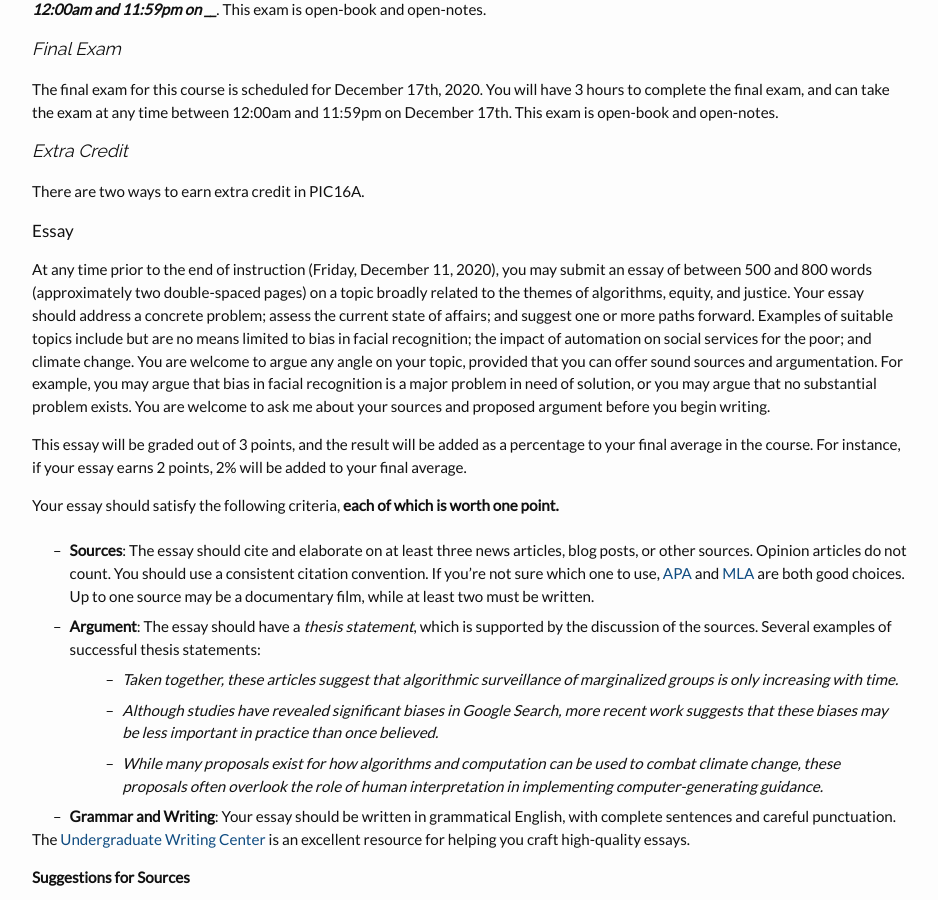
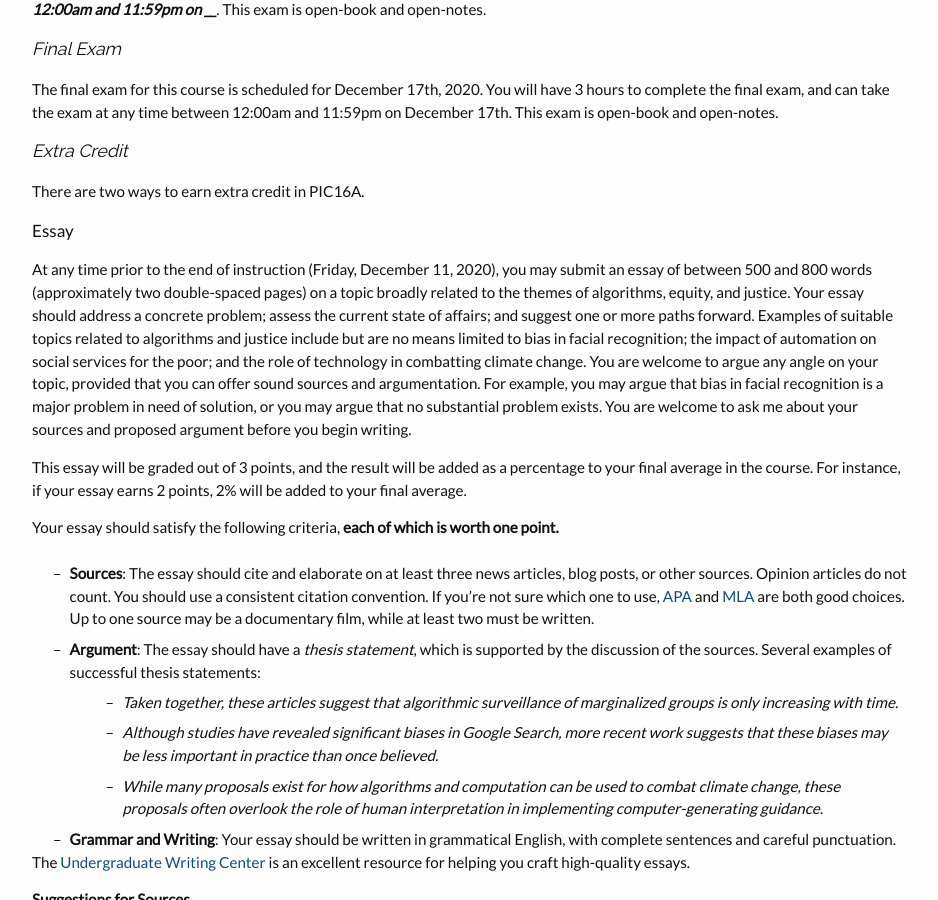
Before and after one commit to PhilChodrow/PIC16A, a Jekyll site: the page built from syllabus.md, in a window 1280 px wide and 900 px high, scrolled down 2428 px. Shown: the whole window, without its empty margins (178-1116 px from the left). Built offline with Jekyll 4.4.1, drawn with Linux system fonts in a browser that asks for light colours; nearby versions of some CDN libraries.

Commit message:
update essay prompt

```diff
--- a/syllabus.md
+++ b/syllabus.md
@@ -116,7 +116,7 @@ There are two ways to earn extra credit in PIC16A.
 
 #### Essay
 
-At any time prior to the end of instruction (Friday, December 11, 2020), you may submit an essay of between 500 and 800 words (approximately two double-spaced pages) on a topic broadly related to the themes of algorithms, equity, and justice. Your essay should address a concrete problem; assess the current state of affairs; and suggest one or more paths forward. Examples of suitable topics include but are no means limited to bias in facial recognition; the impact of automation on social services for the poor; and climate change. You are welcome to argue any angle on your topic, provided that you can offer sound sources and argumentation. For example, you may argue that bias in facial recognition is a major problem in need of solution, or you may argue that no substantial problem exists. You are welcome to ask me about your sources and proposed argument before you begin writing.
+At any time prior to the end of instruction (Friday, December 11, 2020), you may submit an essay of between 500 and 800 words (approximately two double-spaced pages) on a topic broadly related to the themes of algorithms, equity, and justice. Your essay should address a concrete problem; assess the current state of affairs; and suggest one or more paths forward. Examples of suitable topics related to algorithms and justice include but are no means limited to bias in facial recognition; the impact of automation on social services for the poor; and the role of technology in combatting climate change. You are welcome to argue any angle on your topic, provided that you can offer sound sources and argumentation. For example, you may argue that bias in facial recognition is a major problem in need of solution, or you may argue that no substantial problem exists. You are welcome to ask me about your sources and proposed argument before you begin writing.
 
 This essay will be graded out of 3 points, and the result will be added as a percentage to your final average in the course. For instance, if your essay earns 2 points, 2% will be added to your final average.
 
```
